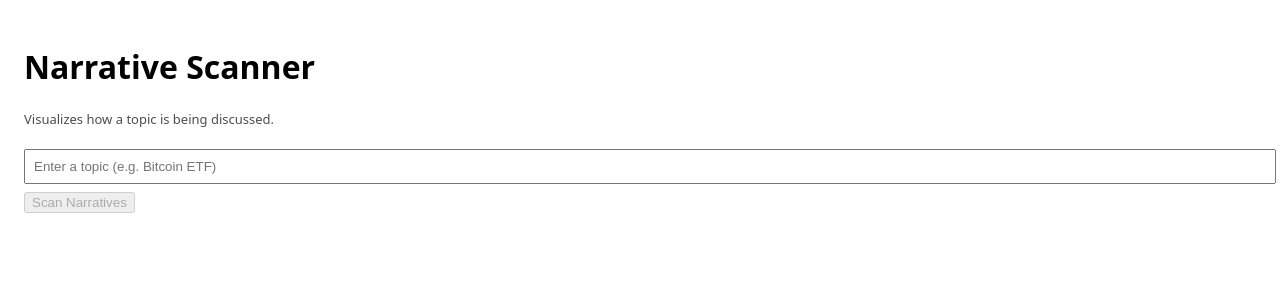
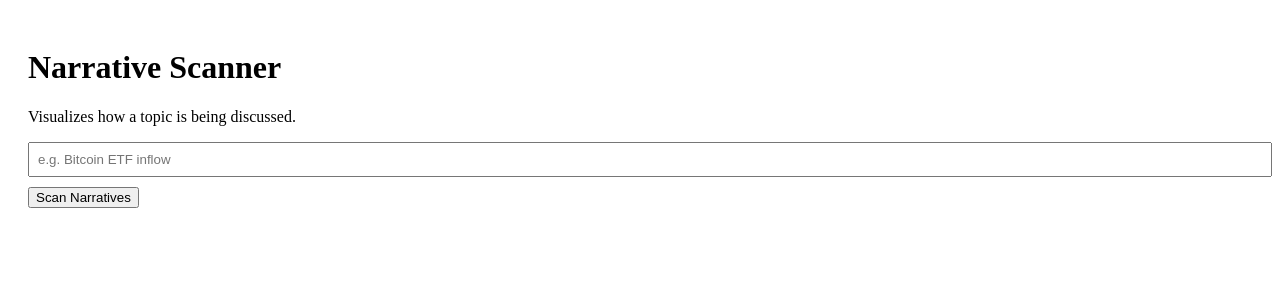
Before and after one commit to Komainu/narrative-scanner, a Next.js app: page / in a window 1280 px wide. Shown: the top 300 px of the page. Built offline with nearby package versions, Linux system fonts and the light colour scheme.

Commit message:
Refactor narrative scanner logic and UI

```diff
--- a/app/page.tsx
+++ b/app/page.tsx
@@ -1,71 +1,38 @@
 "use client";
-
 import { useState } from "react";
 
 export default function Page() {
-  const [topic, setTopic] = useState("");
-  const [data, setData] = useState<{ bullish: string[], neutral: string[], bearish: string[] } | null>(null);
-  const [loading, setLoading] = useState(false);
+  const [text, setText] = useState("");
+  const [result, setResult] = useState<string | null>(null);
 
-  async function run() {
-    setLoading(true);
-    setData(null);
-    try {
-      const res = await fetch("/api/scan", {
-        method: "POST",
-        headers: { "Content-Type": "application/json" },
-        body: JSON.stringify({ topic }),
-      });
-      const json = await res.json();
-      setData(json);
-    } catch (err) {
-      console.error(err);
-      alert("APIエラーが発生しました");
+  const scan = () => {
+    const t = text.toLowerCase();
+    if (t.includes("approve") || t.includes("inflow") || t.includes("record")) {
+      setResult("🟢 Bullish: strong positive narrative");
+    } else if (t.includes("delay") || t.includes("concern") || t.includes("risk")) {
+      setResult("🔴 Bearish: skeptical narrative");
+    } else {
+      setResult("🟡 Neutral: mixed or unclear narrative");
     }
-    setLoading(false);
-  }
+  };
 
   return (
-    <main style={{ padding: 16, fontFamily: "system-ui" }}>
+    <main style={{ padding: 20 }}>
       <h1>Narrative Scanner</h1>
-      <p style={{ fontSize: 13, opacity: 0.7 }}>
-        Visualizes how a topic is being discussed.
-      </p>
+      <p>Visualizes how a topic is being discussed.</p>
 
       <input
-        value={topic}
-        onChange={(e) => setTopic(e.target.value)}
-        placeholder="Enter a topic (e.g. Bitcoin ETF)"
-        style={{ width: "100%", padding: 8, marginTop: 8 }}
+        value={text}
+        onChange={(e) => setText(e.target.value)}
+        placeholder="e.g. Bitcoin ETF inflow"
+        style={{ width: "100%", padding: 8 }}
       />
-      <button
-        onClick={run}
-        disabled={!topic || loading}
-        style={{ marginTop: 8 }}
-      >
-        {loading ? "Scanning…" : "Scan Narratives"}
+
+      <button onClick={scan} style={{ marginTop: 10 }}>
+        Scan Narratives
       </button>
 
-      {data && (
-        <div style={{ marginTop: 16 }}>
-          <Section title="🟢 Bullish" items={data.bullish} />
-          <Section title="🟡 Neutral" items={data.neutral} />
-          <Section title="🔴 Bearish" items={data.bearish} />
-        </div>
-      )}
+      {result && <p style={{ marginTop: 20 }}>{result}</p>}
     </main>
   );
 }
-
-function Section({ title, items }: { title: string; items: string[] }) {
-  return (
-    <div style={{ marginBottom: 12 }}>
-      <h3>{title}</h3>
-      <ul>
-        {items.map((x, i) => (
-          <li key={i}>{x}</li>
-        ))}
-      </ul>
-    </div>
-  );
-}
```
